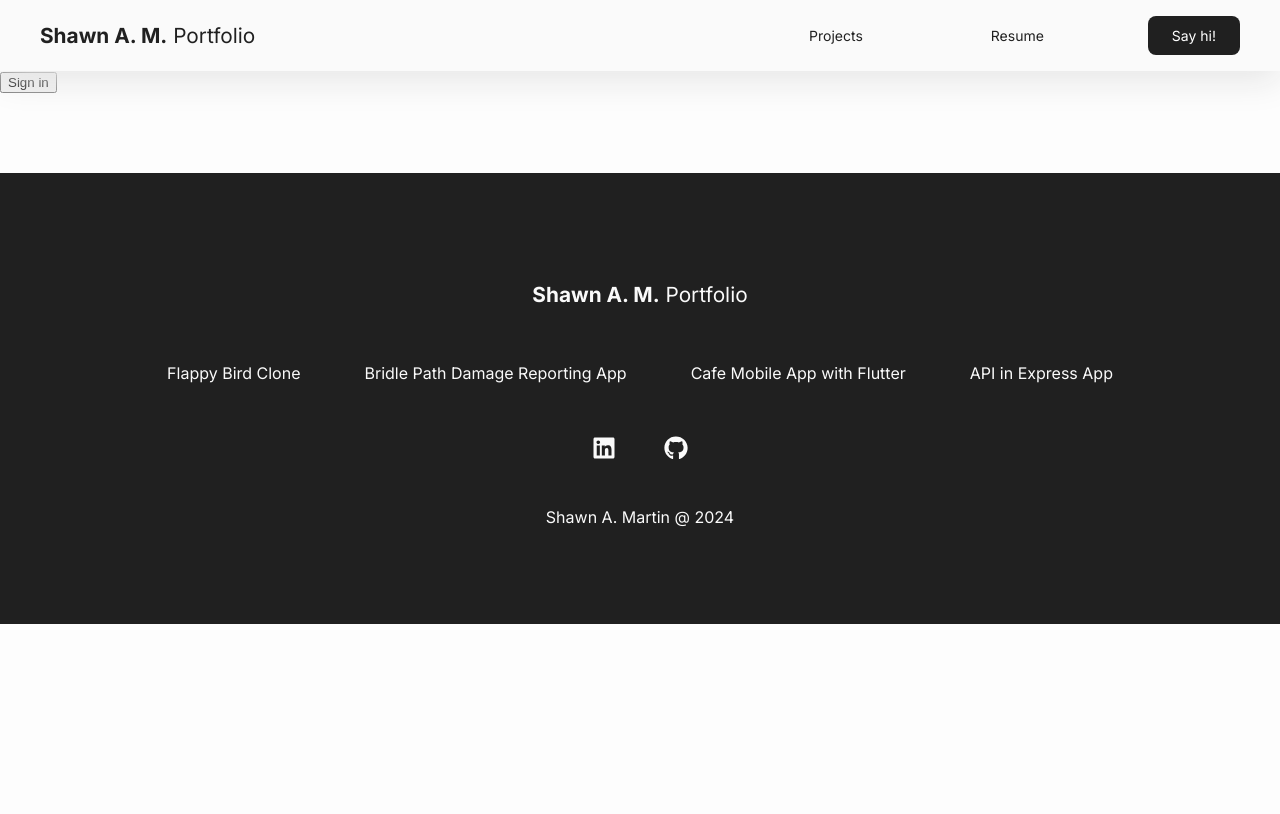
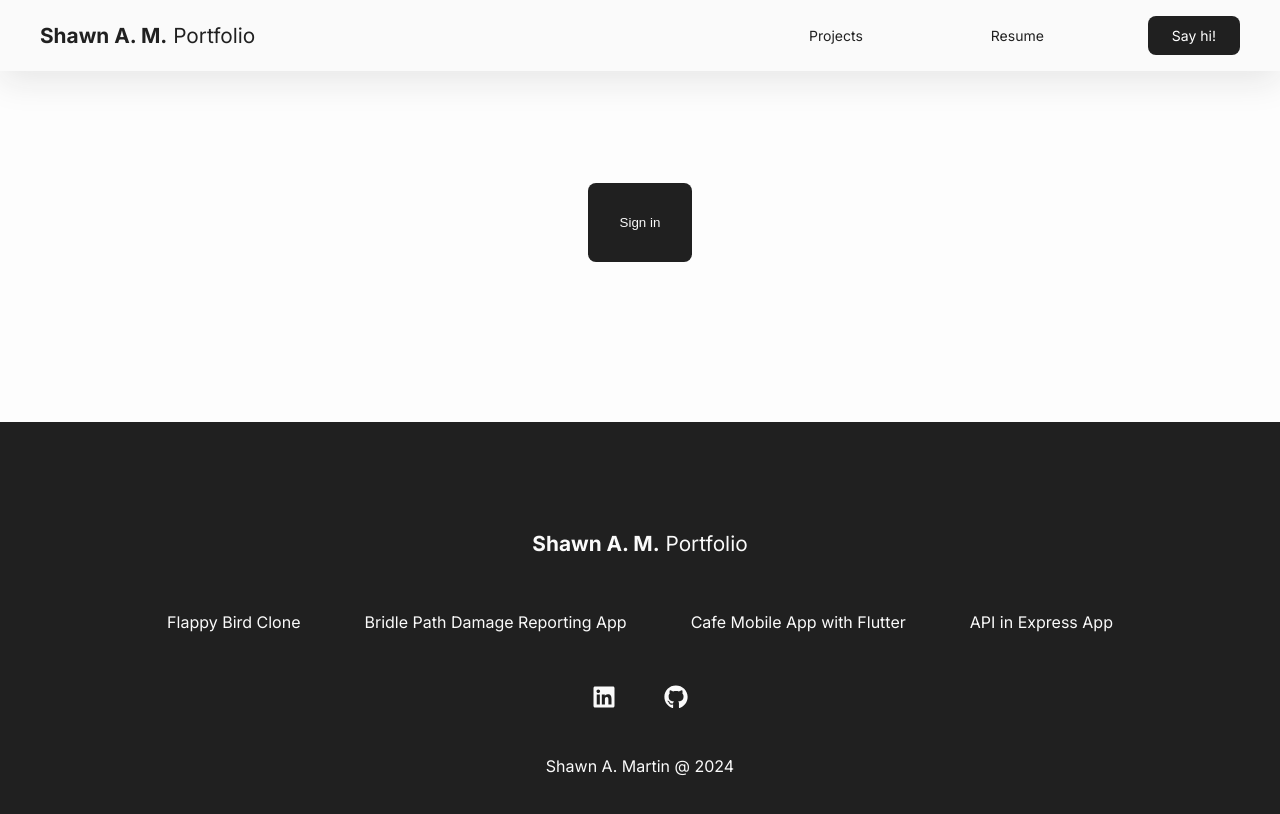
Before and after one commit to shawnanuptra/shawn-am, a Next.js app: page /admin in a window 1280 px wide. Shown: the top 814 px of the page. Built offline with nearby package versions, Linux system fonts and the light colour scheme; no server answers.

Commit message:
added button to go to /admin/dashboard

```diff
--- a/src/pages/admin/index.tsx
+++ b/src/pages/admin/index.tsx
@@ -1,21 +1,49 @@
-"use client";
+import { Container } from "@/components/styles";
 import { signIn, signOut, getSession, GetSessionParams } from "next-auth/react";
 import { useRouter } from "next/router";
+import styled from "styled-components";
 
+const Button = styled.button`
+    display: flex;
+    margin: 0 auto;
+    padding: 2rem;
+    background-color: #202020;
+    color: #fafafa;
+    border: 0;
+    transition: 0.1s all ease-in;
+    border-radius: 0.5rem;
+    &:hover {
+        transform: translateX(1px) translateY(-1px);
+        box-shadow: -5px 5px 0px #202020;
+        color: #202020;
+        background-color: #fafafa;
+        outline: 2px solid #202020;
+        cursor: pointer;
+    }
+    &:last-of-type {
+        margin-top: 2rem;
+    }
+`;
 const Login = ({ session }: any) => {
+    const router = useRouter();
+
+    // UI if the user is signed in
     if (session?.user?.email) {
-        console.log(session);
         return (
-            <>
+            <Container>
                 Signed in as {session?.user?.email} <br />
-                <button onClick={() => signOut()}>Sign out</button>
-            </>
+                <Button onClick={() => router.push("/admin/dashboard")}>
+                    To Dashboard
+                </Button>
+                <Button onClick={() => signOut()}>Sign out</Button>
+            </Container>
         );
     } else {
+        // UI if the user is not signed in
         return (
-            <>
-                <button onClick={() => signIn()}>Sign in</button>
-            </>
+            <Container>
+                <Button onClick={() => signIn()}>Sign in</Button>
+            </Container>
         );
     }
 };
```
